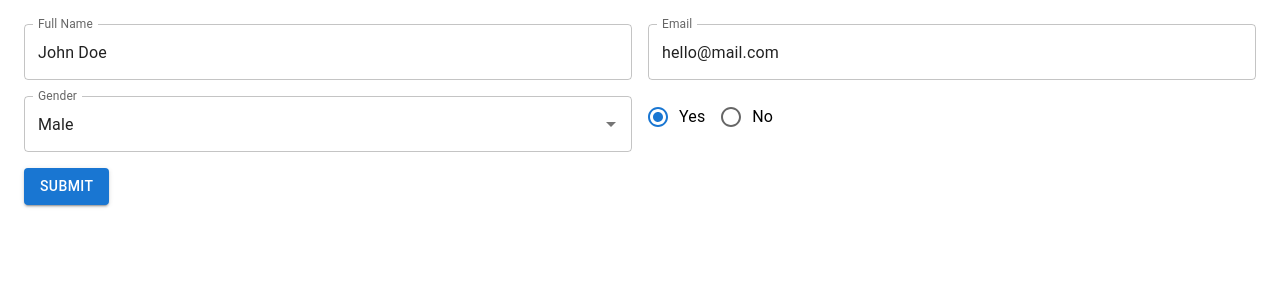
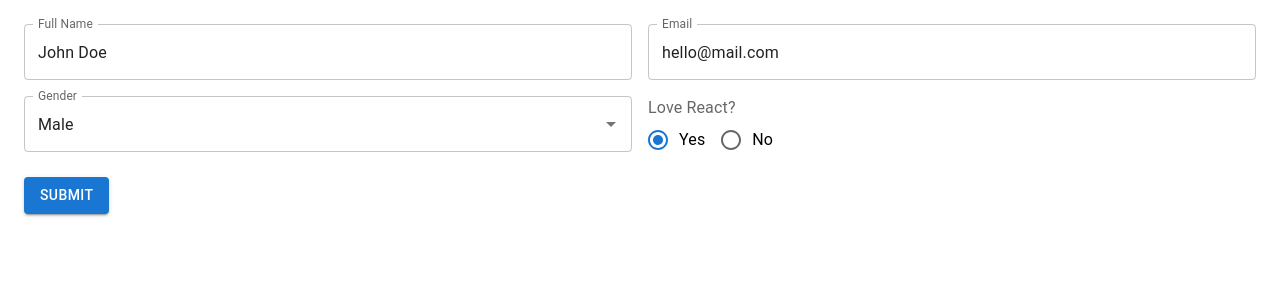
Before and after one commit to sarahabedelrazeq/revest-technical-test, a Next.js app: page / in a window 1280 px wide. Shown: the top 300 px of the page. Built offline with nearby package versions, Linux system fonts and the light colour scheme.

Commit message:
add name as a key for the form data

```diff
--- a/src/components/DynamicForm/fields/AutocompleteInput.tsx
+++ b/src/components/DynamicForm/fields/AutocompleteInput.tsx
@@ -34,7 +34,7 @@ export default function AutocompleteInput({
         }}
         render={({ field: { onChange, onBlur, value } }) => (
           <Autocomplete
-            value={value}
+            value={value || null}
             onChange={(_, newValue) => {
               onChange(newValue);
             }}
@@ -46,8 +46,8 @@ export default function AutocompleteInput({
               return (
                 <ThemeTextField
                   {...params}
-                  label={field?.name}
-                  placeholder={field.name}
+                  label={field.label}
+                  placeholder={field.label}
                   error={!!fieldError}
                   helperText={fieldError ? getErrorMessage(fieldError) : ""}
                 />
--- a/src/components/DynamicForm/fields/Input.tsx
+++ b/src/components/DynamicForm/fields/Input.tsx
@@ -22,8 +22,8 @@ export default function Input({
       <ThemeTextField
         id={field?.name}
         helperText={fieldError ? getErrorMessage(fieldError) : ""}
-        placeholder={field.name}
-        label={field.name}
+        label={field.label}
+        placeholder={field.label}
         defaultValue={field.defaultValue}
         {...register(field?.name, {
           required: field.required,
--- a/src/components/DynamicForm/fields/RadioInput.tsx
+++ b/src/components/DynamicForm/fields/RadioInput.tsx
@@ -1,8 +1,10 @@
 import { useMemo } from "react";
 import { Controller, useFormContext } from "react-hook-form";
 import { DynamicFormField, FieldError } from "../types";
-import { Radio, RadioGroup, FormControlLabel, Typography } from "@mui/material";
+import { Radio, RadioGroup, Typography, FormLabel } from "@mui/material";
 import getErrorMessage from "@/helpers/getErrorMessage";
+import FormControlLabel from "@mui/material/FormControlLabel";
+import FormControl from "@mui/material/FormControl";
 
 interface RadioInputProps {
   field: DynamicFormField;
@@ -18,8 +20,8 @@ export default function RadioInput({ field, fieldError }: RadioInputProps) {
   );
 
   return (
-    <div>
-      <div>
+    <FormControl>
+      <FormLabel id="demo-radio-buttons-group-label">{field.label}</FormLabel>
       <Controller
         name={field.name}
         defaultValue={valueDefault}
@@ -28,11 +30,7 @@ export default function RadioInput({ field, fieldError }: RadioInputProps) {
           required: field.required,
         }}
         render={({ field: { onChange, value } }) => (
-            <RadioGroup
-              value={value}
-              onChange={onChange}
-              row
-            >
+          <RadioGroup value={value} onChange={onChange} row>
             {field.listOfValues1?.map((item, index) => (
               <FormControlLabel
                 value={item}
@@ -44,14 +42,11 @@ export default function RadioInput({ field, fieldError }: RadioInputProps) {
           </RadioGroup>
         )}
       />
-      </div>
-      <div>
       {fieldError && (
         <Typography color="red" role="alert" mt="3px" mx="14px">
           {getErrorMessage(fieldError)}fieldError
         </Typography>
       )}
-      </div>
-    </div>
+    </FormControl>
   );
 }
--- a/src/components/DynamicForm/types.ts
+++ b/src/components/DynamicForm/types.ts
@@ -9,6 +9,7 @@ export enum DynamicFormFieldType {
 export interface DynamicFormField {
   id: number;
   name: string;
+  label: string;
   fieldType: DynamicFormFieldType;
   minLength?: number;
   maxLength?: number;
--- a/src/components/FormRender/index.tsx
+++ b/src/components/FormRender/index.tsx
@@ -1,48 +1,11 @@
 "use client";
 import DynamicForm from "@/components/DynamicForm";
-import {
-  DynamicFormField,
-  DynamicFormFieldType,
-} from "@/components/DynamicForm/types";
+import { DynamicFormField } from "@/components/DynamicForm/types";
+import data from "@/data/dynamic-form-signup-fields.json";
 
 export default function FormRender() {
-  const fields: DynamicFormField[] = [
-    {
-      id: 1,
-      name: "Full Name",
-      fieldType: DynamicFormFieldType.TEXT,
-      minLength: 1,
-      maxLength: 10,
-      defaultValue: "John Doe",
-      required: true,
-    },
-    {
-      id: 2,
-      name: "Email",
-      fieldType: DynamicFormFieldType.TEXT,
-      minLength: 1,
-      maxLength: 50,
-      defaultValue: "hello@mail.com",
-      required: true,
-    },
-    {
-      id: 6,
-      name: "Gender",
-      fieldType: DynamicFormFieldType.LIST,
-      defaultValue: "1",
-      required: true,
-      listOfValues1: ["Male", "Female", "Others"],
-    },
-
-    {
-      id: 7,
-      name: "Love React?",
-      fieldType: DynamicFormFieldType.RADIO,
-      defaultValue: "1",
-      required: true,
-      listOfValues1: ["Yes", "No"],
-    },
-  ];
+  const fields: DynamicFormField[] = (data as { data: DynamicFormField[] })
+    .data;
 
   return (
     <div>
--- /dev/null
+++ b/src/data/dynamic-form-signup-fields.json
@@ -0,0 +1,43 @@
+{
+    "data": [
+      {
+        "id": 1,
+        "name": "name",
+        "label": "Full Name",
+        "fieldType": "TEXT",
+        "minLength": 1,
+        "maxLength": 100,
+        "defaultValue": "John Doe",
+        "required": true
+      },
+      {
+        "id": 2,
+        "name": "email",
+        "label": "Email",
+        "fieldType": "TEXT",
+        "minLength": 1,
+        "maxLength": 50,
+        "defaultValue": "hello@mail.com",
+        "required": true
+      },
+      {
+        "id": 6,
+        "name": "gender",
+        "label": "Gender",
+        "fieldType": "LIST",
+        "defaultValue": "1",
+        "required": true,
+        "listOfValues1": ["Male", "Female", "Others"]
+      },
+
+      {
+        "id": 7,
+        "name": "love-react",
+        "label": "Love React?",
+        "fieldType": "RADIO",
+        "defaultValue": "1",
+        "required": true,
+        "listOfValues1": ["Yes", "No"]
+      }
+    ]
+  }
```
Lines whose indentation alone changed are shown as unchanged.
